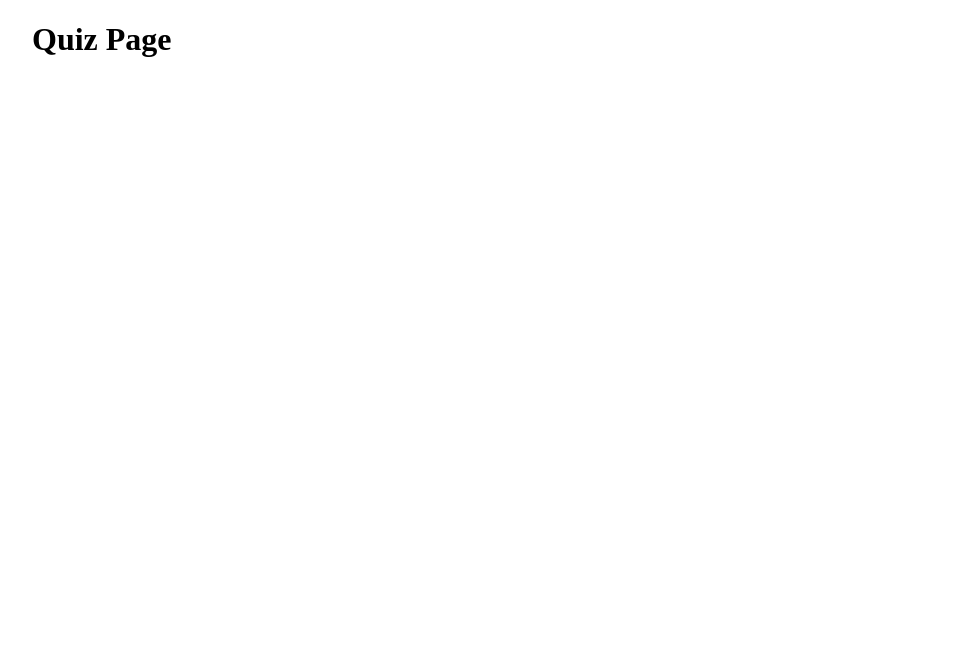
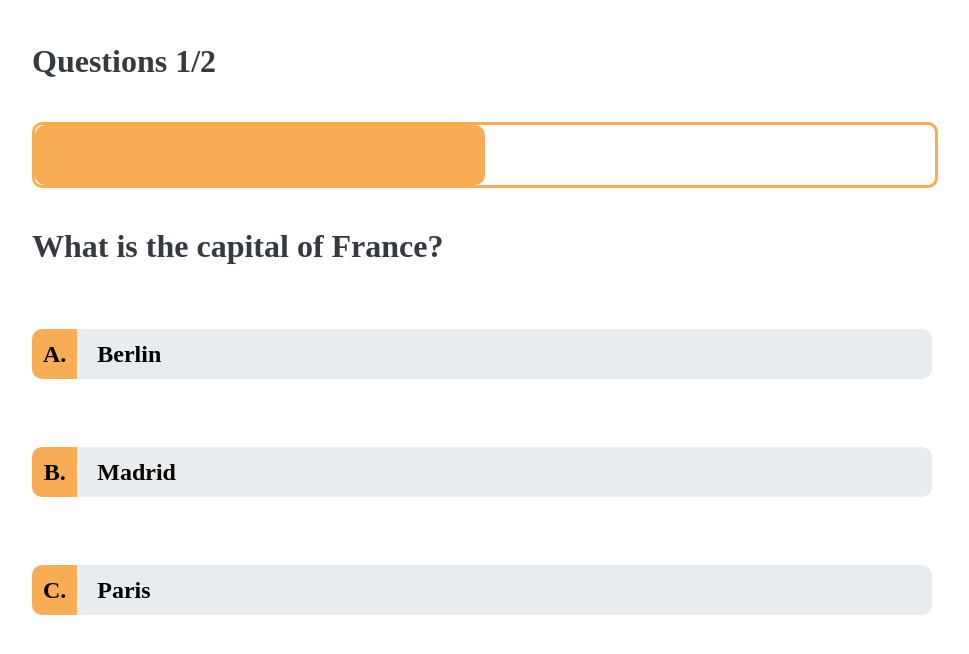
Before and after one commit to rendrazuriansyah/portfolio-quiz-app, a Vue app: page /quiz/1 in a window 1280 px wide. Shown: the top 654 px of the page, without its empty margins (158-1127 px from the left). Built offline with nearby package versions, Linux system fonts and the light colour scheme.

Commit message:
style: memperbaiki tampilan quiz

```diff
--- a/src/views/Quiz.vue
+++ b/src/views/Quiz.vue
@@ -1,3 +1,103 @@
 <template>
-	<h1>Quiz Page</h1>
+	<header>
+		<h4>Questions 1/2</h4>
+		<div class="bar">
+			<div class="bar-progress"></div>
+		</div>
+	</header>
+	<section id="question-container">
+		<h1 class="question-title">What is the capital of France?</h1>
+	</section>
+	<section id="options-container">
+		<div class="option">
+			<p class="option-label">A.</p>
+			<div class="option-value">Berlin</div>
+		</div>
+		<div class="option">
+			<p class="option-label">B.</p>
+			<div class="option-value">Madrid</div>
+		</div>
+		<div class="option">
+			<p class="option-label">C.</p>
+			<div class="option-value">Paris</div>
+		</div>
+	</section>
 </template>
+
+<style scoped>
+header {
+	margin-top: 30px;
+}
+
+header h4 {
+	font-size: 32px;
+	color: #343a40;
+}
+
+.bar {
+	width: 100%;
+	height: 60px;
+	border: 3px solid #f8ad54;
+	margin: 30px 0;
+	border-radius: 10px;
+}
+
+.bar-progress {
+	height: 100%;
+	width: 50%;
+	background-color: #f8ad54;
+	border-radius: 10px;
+}
+
+#question-container {
+	margin: 40px 0;
+}
+
+.question-title {
+	font-size: 32px;
+	font-weight: bold;
+	margin-bottom: 30px;
+	color: #343a40;
+}
+
+.option {
+	display: flex;
+	align-items: center;
+	cursor: pointer;
+	margin-bottom: 20px;
+}
+
+.option-label,
+.option-value {
+	transition: background-color 0.2s ease-in-out;
+}
+
+.option:hover .option-label,
+.option:hover .option-value {
+	background-color: #ffc107;
+}
+
+.option-label {
+	font-size: 24px;
+	font-weight: bold;
+	width: 50px;
+	height: 50px;
+	background-color: #f8ad54;
+	display: flex;
+	align-items: center;
+	justify-content: center;
+	border-radius: 10px 0 0 10px;
+}
+
+.option-value {
+	font-size: 24px;
+	font-weight: bold;
+	padding: 0 20px;
+	background-color: #e9ecef;
+	width: 100%;
+	height: 50px;
+	display: flex;
+	align-items: center;
+	border-radius: 0 10px 10px 0;
+}
+</style>
```
